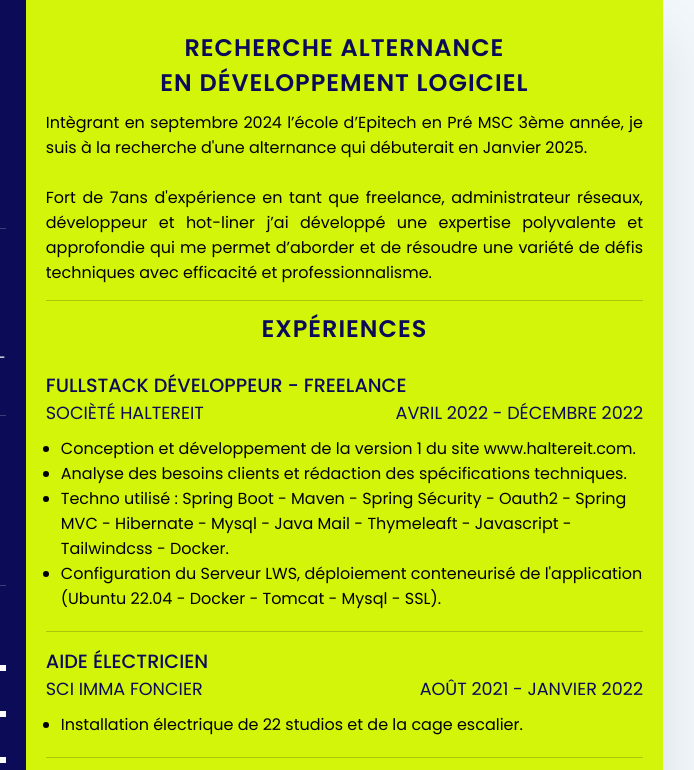
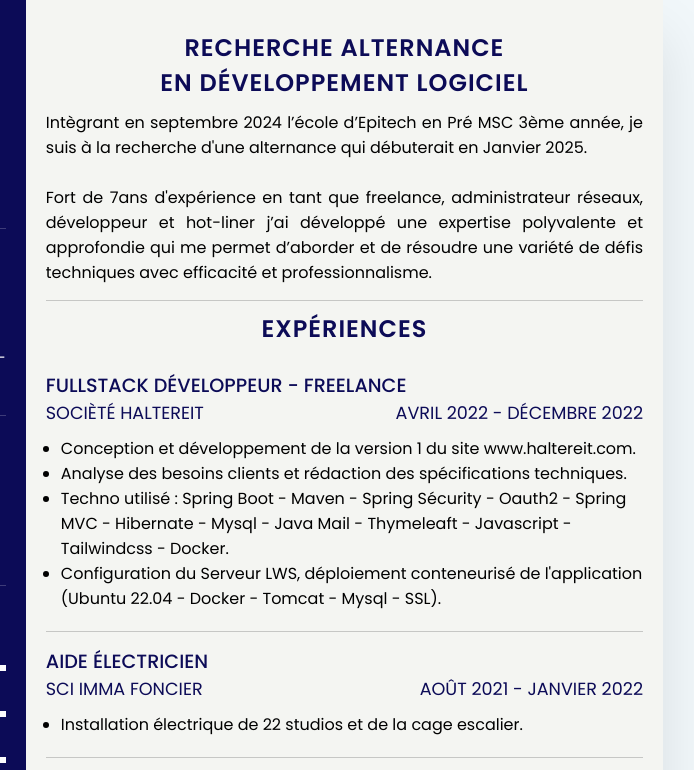
Before and after one commit to mohummadpeer13/cv-web, a plain HTML site: page index.html in a window 1280 px wide. Shown: the top 770 px of the page, 477-1171 px from the left. Drawn offline with Linux system fonts and the light colour scheme.

Commit message:
workflows

```diff
--- a/style.css
+++ b/style.css
@@ -145,7 +145,7 @@ body {
 
 .container .right-side {
   position: relative;
-  background-color: rgb(210, 245, 10);
+  background-color: rgb(244, 245, 242);
   padding: 20px;
 }
 
```
